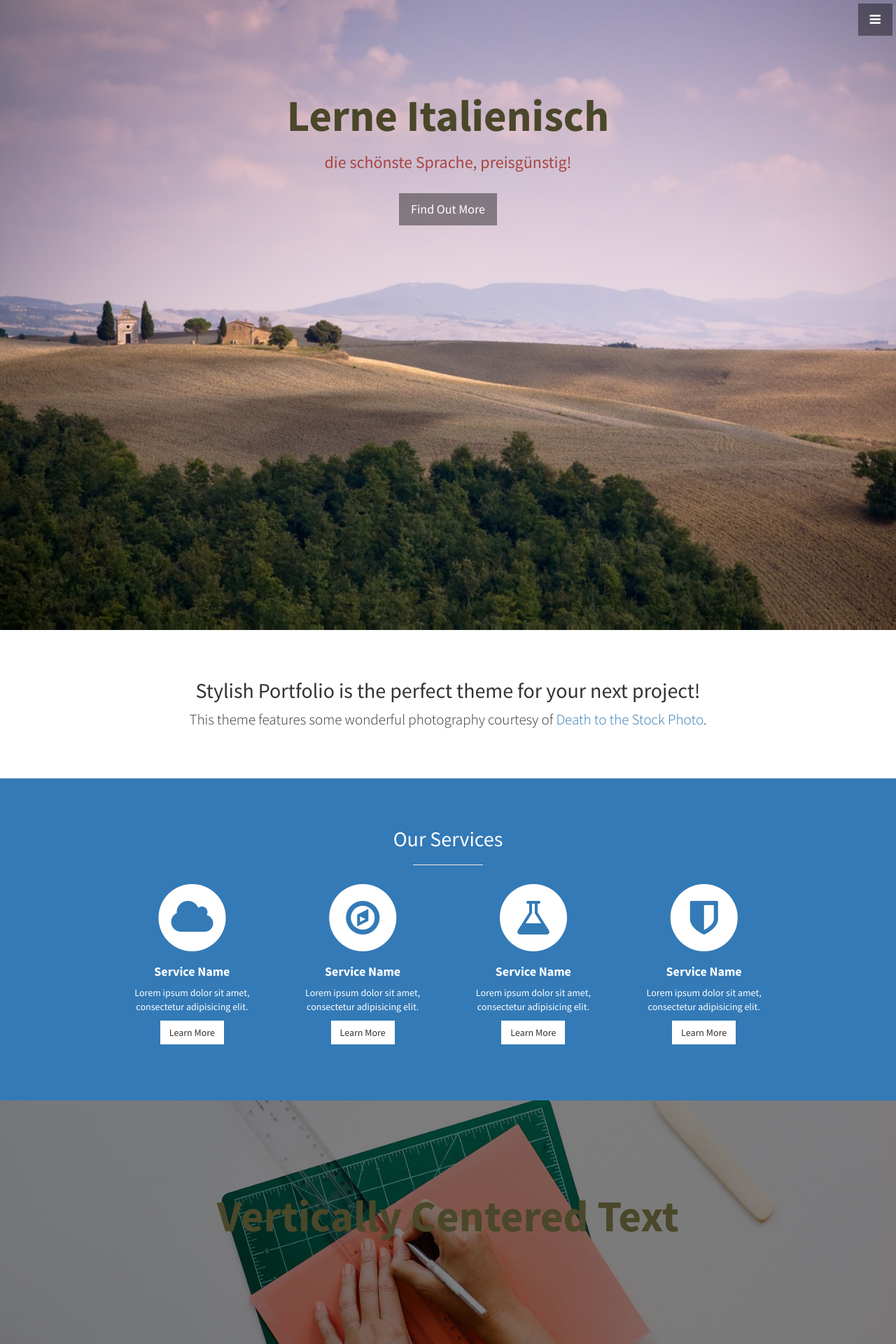
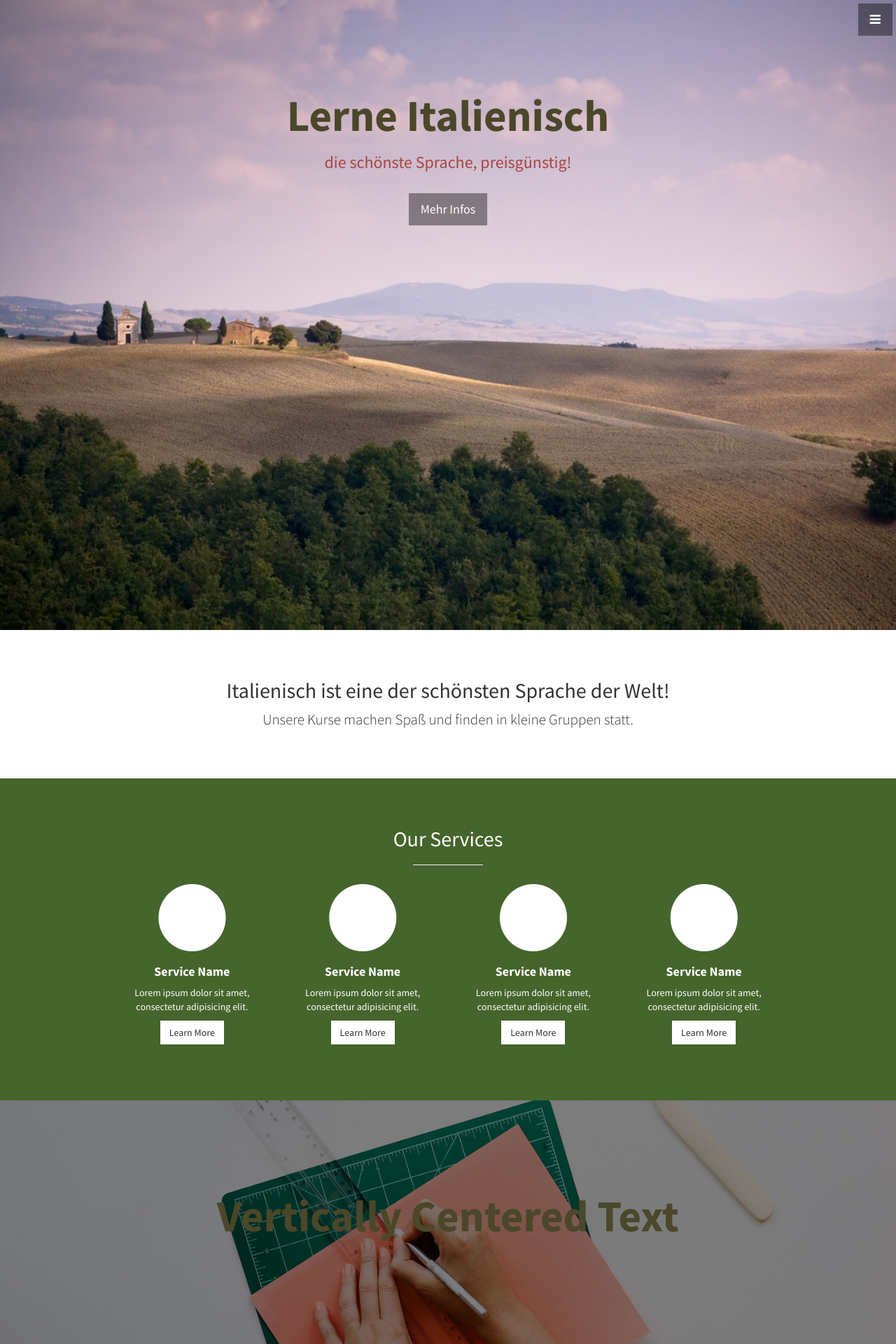
Before and after one commit to baldellig/italienisch, a Jekyll site: the page built from index.html, in a window 1280 px wide. Shown: the top 1920 px of the page at 70% size. Built offline with Jekyll 4.4.1, drawn with Linux system fonts in a browser that asks for light colours.

Commit message:
new post

```diff
--- a/_includes/about.html
+++ b/_includes/about.html
@@ -2,8 +2,8 @@
   <div class="container">
     <div class="row">
       <div class="col-lg-12 text-center">
-        <h2>Stylish Portfolio is the perfect theme for your next project!</h2>
-        <p class="lead">This theme features some wonderful photography courtesy of <a target="_blank" href="http://join.deathtothestockphoto.com/">Death to the Stock Photo</a>.</p>
+        <h2>Italienisch ist eine der schönsten Sprache der Welt!</h2>
+        <p class="lead">Unsere Kurse machen Spaß und finden in kleine Gruppen statt.</p>
       </div>
     </div>
     <!-- /.row -->
--- a/_includes/header.html
+++ b/_includes/header.html
@@ -3,6 +3,6 @@
     <h1>Lerne Italienisch</h1>
     <h3>die schönste Sprache, preisgünstig!</h3>
     <br>
-    <a href="#about" class="btn btn-dark btn-lg">Find Out More</a>
+    <a href="#about" class="btn btn-dark btn-lg">Mehr Infos</a>
   </div>
 </header>
```
Also changed, not shown: css/bootstrap.min.css.
